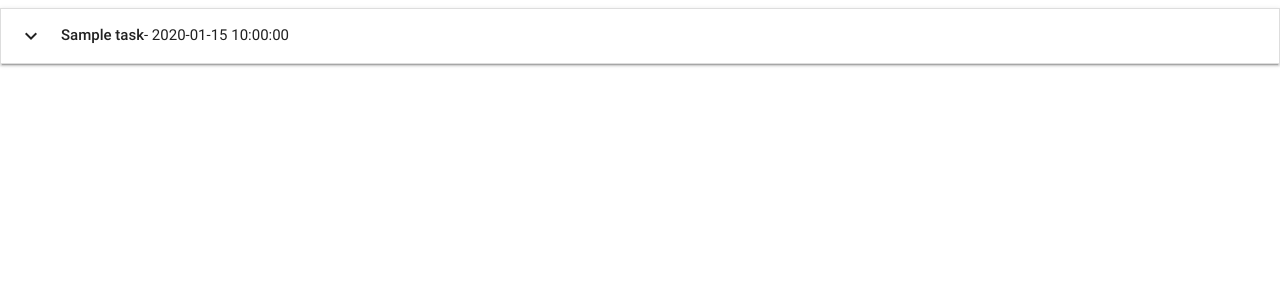
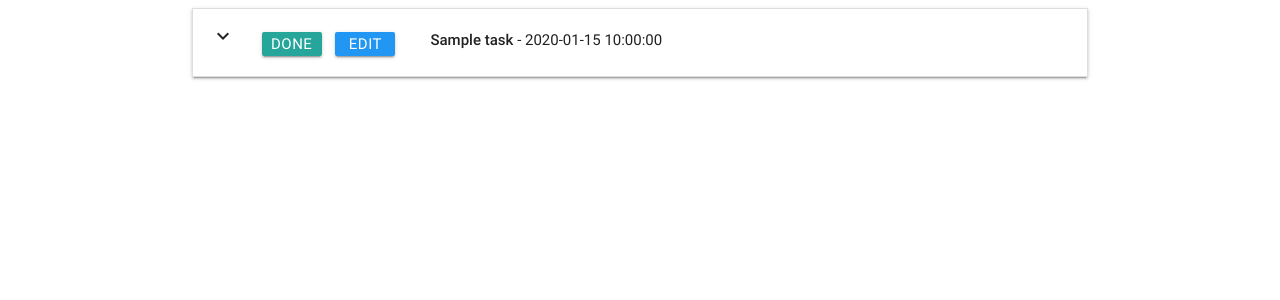
Before and after one commit to TheTraveller95/task-manager, a Flask app: page / in a window 1280 px wide. Shown: the top 300 px of the page. Run offline with Flask 2, Linux system fonts and the light colour scheme; a database or web service that is not in the repository returns one stand-in record (values such as "Sample title"); some libraries are stand-ins or nearby versions.

Commit message:
add style.css and the adding task function

```diff
--- a/app.py
+++ b/app.py
@@ -18,7 +18,14 @@ def get_tasks():
 @app.route('/add_tasks')
 def add_tasks():
     return render_template('addtask.html',
-    categories= mongo.db.categories.find())
+    categories=mongo.db.categories.find())
+
+
+@app.route('/insert_task', methods=['POST'])
+def insert_task():
+    task = mongo.db.tasks
+    task.insert_one(request.form.to_dict())
+    return redirect(url_for('get_tasks'))
 
 if __name__ == '__main__':
     app.run(host=os.getenv('IP'), port=os.getenv('PORT'), debug=True)
--- /dev/null
+++ b/static/css/style.css
@@ -0,0 +1,12 @@
+.btn_small{
+    height: 24px;
+    width: 60px;
+    line-height: 24px;
+    margin: 5px 5px;
+    padding: 0 0.5em;
+}
+
+.task_header{
+    margin-top: 5px;
+    margin-left: 30px
+}
--- a/templates/base.html
+++ b/templates/base.html
@@ -6,11 +6,14 @@
     <meta http-equiv="X-UA-Compatible" content="ie=edge">
     <link href="https://fonts.googleapis.com/icon?family=Material+Icons" rel="stylesheet"></link>
     <link rel="stylesheet"  href="https://cdnjs.cloudflare.com/ajax/libs/materialize/0.100.2/css/materialize.min.css">
+    <link rel="stylesheet" href="{{url_for('static', filename='css/style.css')}}">
     <title>Document</title>
 </head>
 <body>
+    <div class="container">
     {% block content %}
     {% endblock %}
+    </div>
 
     <script src="https://code.jquery.com/jquery-3.2.1.min.js"></script>
     <script src="https://cdnjs.cloudflare.com/ajax/libs/materialize/0.100.2/js/materialize.min.js"></script>
--- a/templates/tasks.html
+++ b/templates/tasks.html
@@ -5,8 +5,19 @@
 <ul class="collapsible">
 {% for task in tasks %}
     <li>
-      <div class="collapsible-header"><i class="material-icons">expand_more</i><strong>{{task.task_name}}</strong>  - {{task.due_date}}</div>
-      <div class="collapsible-body"><span>{{task.task_description}}</span></div>
+        <div class="collapsible-header">
+            <div class="col s3">
+                <i class="material-icons">expand_more</i>
+                <a class="waves-effect waves-light btn btn_small">Done</a>
+                <a class="waves-effect waves-light btn btn_small blue">Edit</a>
+            </div>
+            <div class="task_header col s9">
+                <strong>{{task.task_name}}</strong>  - {{task.due_date}}
+            </div>
+        </div>
+        <div class="collapsible-body">
+            <span>{{task.task_description}}</span>
+        </div>
     </li>
 {% endfor %}
   </ul>
```
Also changed, not shown: templates/addtask.html (+6 -1 lines).
